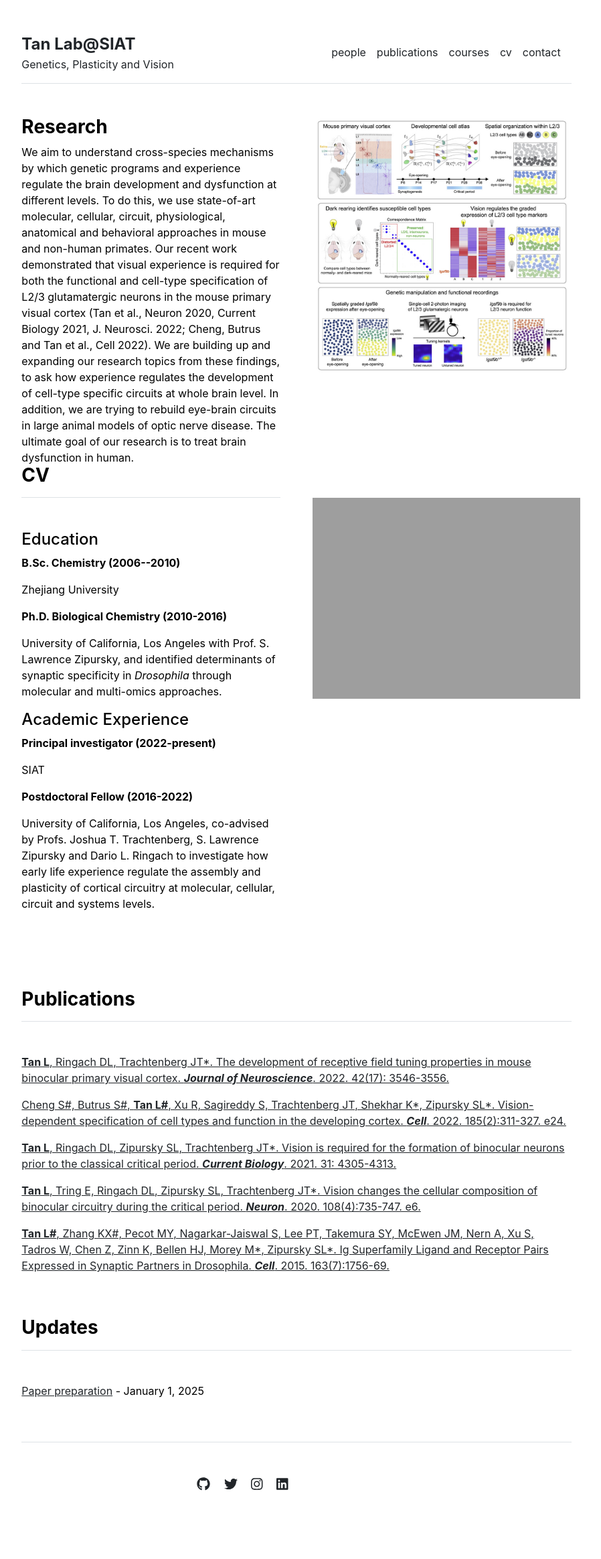
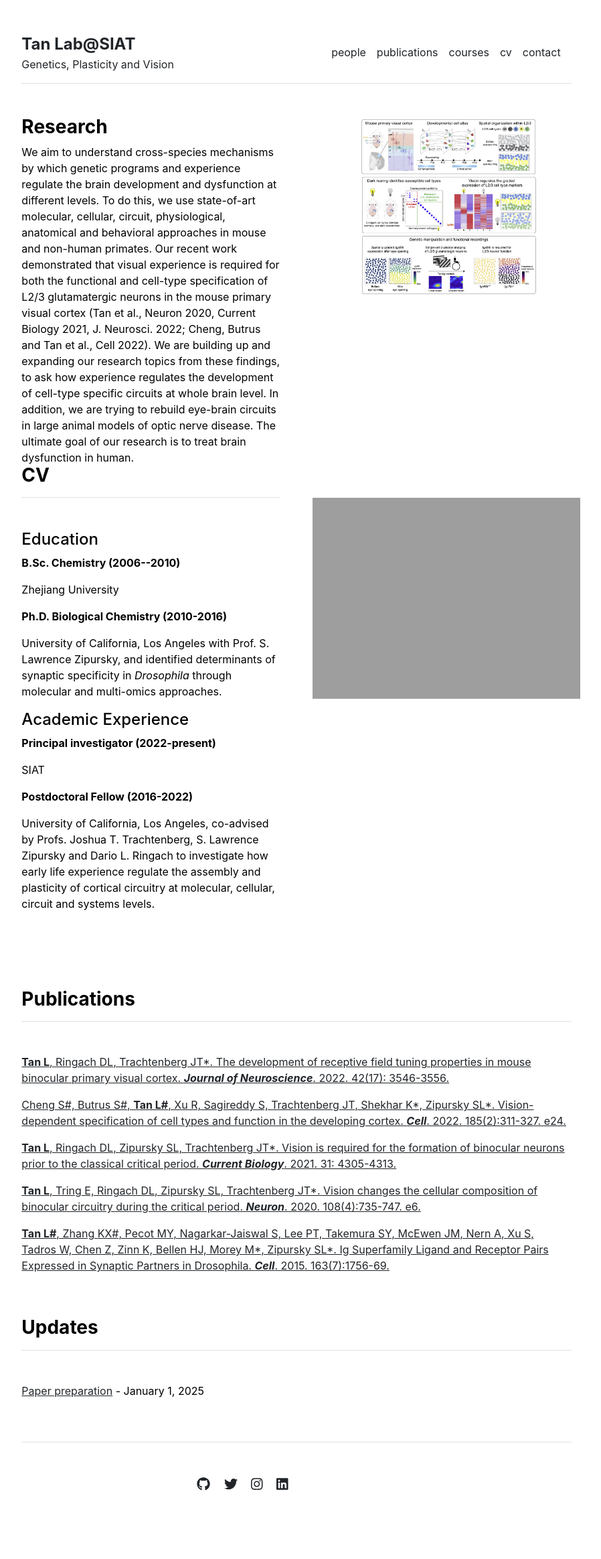
Before and after one commit to Tan-Lab-SIAT/lab-homepage, a Jekyll site: the page built from index.md, in a window 1280 px wide. Shown: the whole page at 67% size, without its empty margins (197-1095 px from the left). Built offline with Jekyll 4.4.1, drawn with Linux system fonts in a browser that asks for light colours.

Commit message:
Update home.html

```diff
--- a/_layouts/home.html
+++ b/_layouts/home.html
@@ -14,7 +14,7 @@
     animal models of optic nerve disease. The ultimate goal of our research is to treat brain dysfunction in human.' }}
   </div>
   <div class="col-md-6 text-center">
-    <img src="{{ site.github.url }}/assets/img/cell_graph.jpg" alt="Home" class="img-fluid" style="max-width:650px style="display: inline-block; margin-left: 20px;">
+    <img src="{{ site.github.url }}/assets/img/cell_graph.jpg" alt="Home" class="img-fluid" width="70%" style="display: inline-block; margin-left: 20px;">
   </div>
 </div>
 <div class="row g-5 mb-5">
```
